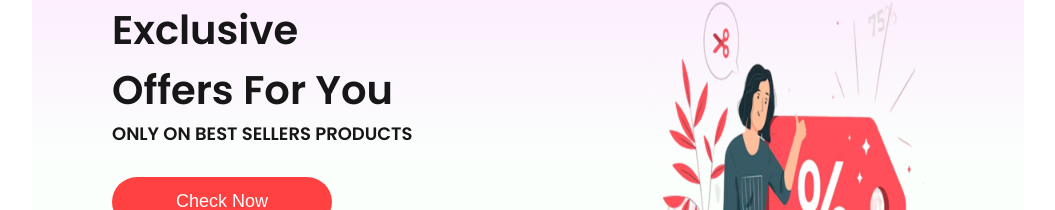
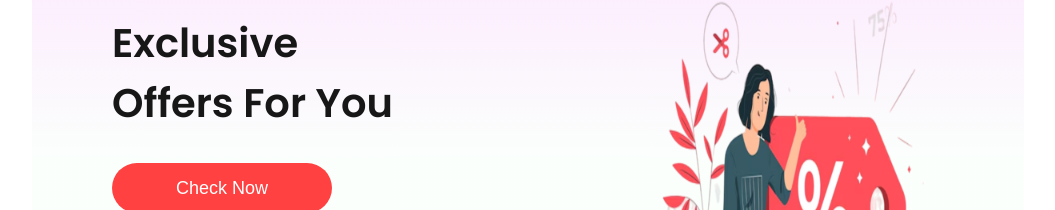
Before and after one commit to masterjinkal/towntrove, a React (Create React App) app: page / in a window 1280 px wide. Shown: the part 1480-1690 px from the top of the page, without its empty margins (112-1167 px from the left). Built offline with nearby package versions, Linux system fonts and the light colour scheme; no server answers.

Commit message:
modified offer component

```diff
--- a/src/Components/Offers/Offers.jsx
+++ b/src/Components/Offers/Offers.jsx
@@ -8,7 +8,7 @@ const Offers = () => {
       <div className="offers-left">
         <h1>Exclusive</h1>
         <h1>Offers For You</h1>
-        <p>ONLY ON BEST SELLERS PRODUCTS</p>
+        {/* <p>ONLY ON BEST SELLERS PRODUCTS</p> */}
         <button>Check Now</button>
       </div>
       <div className="offers-right">
```
